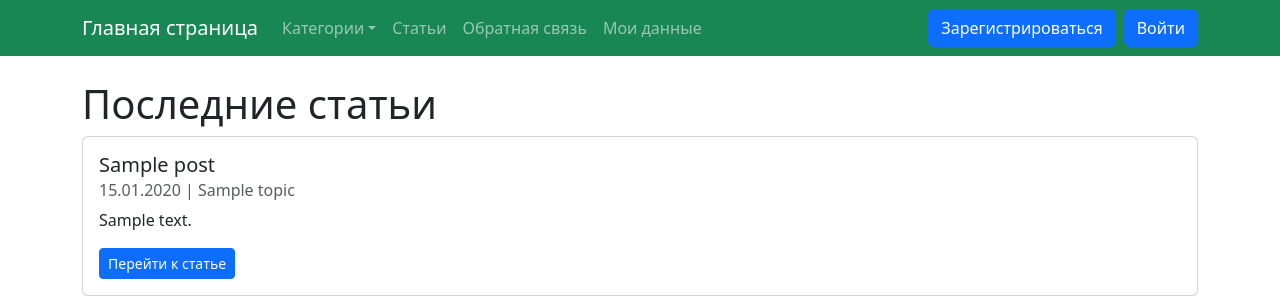
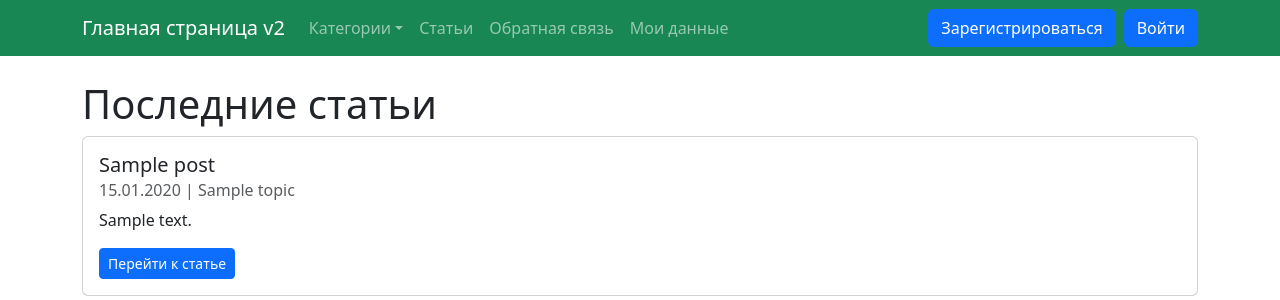
Before and after one commit to rnickv2022-eng/djangoproject, a Django app: template src/django_project/templates/blog_app/index.html in a window 1280 px wide. Shown: the top 300 px of the page. Run offline with Django 5.2, Linux system fonts and the light colour scheme; the template is opened without the code that fills it: most values are stand-ins (such as "Sample title", 1, 10 or a date in 2020); some libraries are stand-ins or nearby versions.

Commit message:
Занятие-24-7

```diff
--- a/src/django_project/templates/base.html
+++ b/src/django_project/templates/base.html
@@ -10,7 +10,7 @@
 <body>
     <nav class="navbar navbar-expand-lg navbar-dark bg-success mb-4"> <!--bg-success-->
         <div class="container">
-            <a href="{% url "blog:index" %}" class="navbar-brand">Главная страница</a>
+            <a href="{% url "blog:index" %}" class="navbar-brand">Главная страница v2</a>
             <div class="collapse navbar-collapse">
             <ul class="navbar-nav me-auto mb-2 mb-lg-0">
                 <li class="nav-item dropdown">
```
